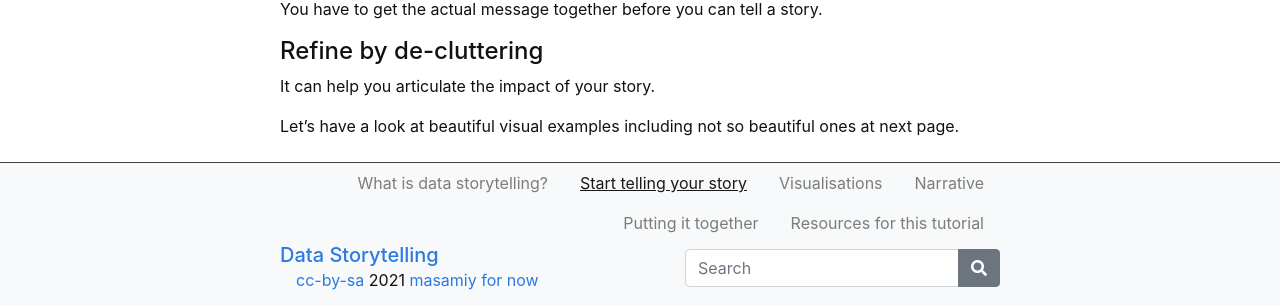
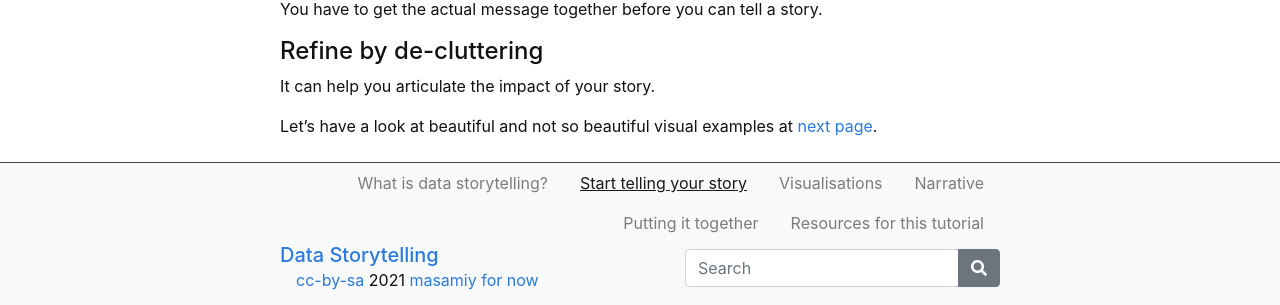
Before and after one commit to masamiy/DataStoryTelling, a Jekyll site: the page built from content/1-Start_telling_story.md, in a window 1280 px wide. Shown: the part 1163-1468 px from the top of the page. Built offline with Jekyll 4.4.1, drawn with Linux system fonts in a browser that asks for light colours.

Commit message:
Update 1-Start_telling_story.md

```diff
--- a/content/1-Start_telling_story.md
+++ b/content/1-Start_telling_story.md
@@ -24,4 +24,4 @@ You have to get the actual message together before you can tell a story.
 It can help you articulate the impact of your story.
 
 
-Let's have a look at beautiful visual examples including not so beautiful ones at next page.
+Let's have a look at beautiful and not so beautiful visual examples at [next page](https://masamiy.github.io/content/2-Visuals.html).
```
